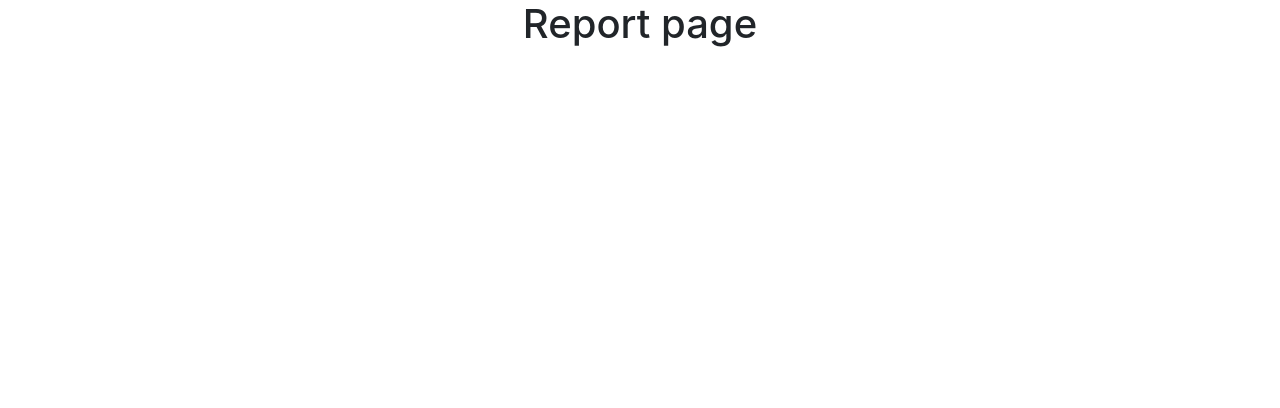
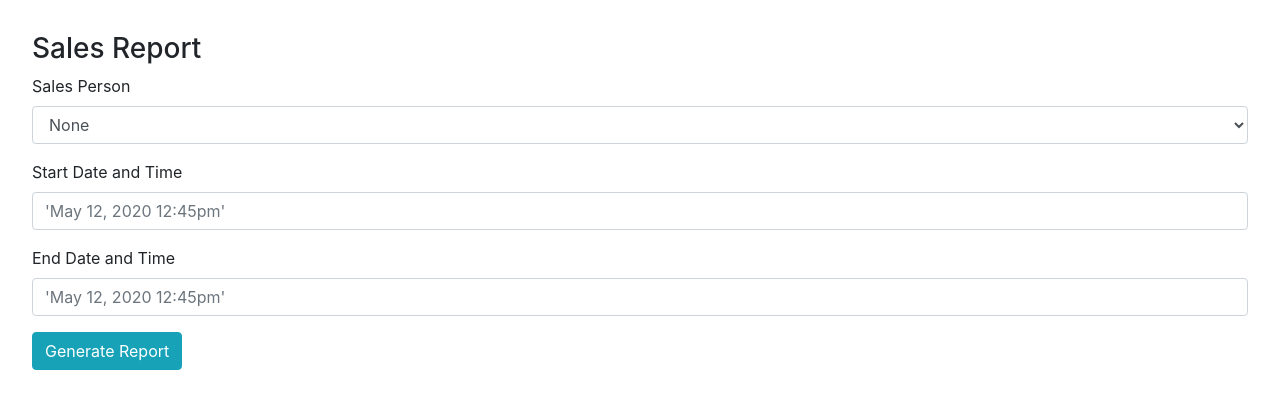
Before and after one commit to patbeqo/Lemonade, a React (Create React App) app in the folder SalesTrackingApp/: page /sales/report in a window 1280 px wide. Shown: the top 408 px of the page. Built offline with nearby package versions, Linux system fonts and the light colour scheme.

Commit message:
Updated css files

```diff
--- a/SalesTrackingApp/src/App.css
+++ /dev/null
@@ -1,38 +0,0 @@
-.App {
-  text-align: center;
-}
-
-.App-logo {
-  height: 40vmin;
-  pointer-events: none;
-}
-
-@media (prefers-reduced-motion: no-preference) {
-  .App-logo {
-    animation: App-logo-spin infinite 20s linear;
-  }
-}
-
-.App-header {
-  background-color: #282c34;
-  min-height: 100vh;
-  display: flex;
-  flex-direction: column;
-  align-items: center;
-  justify-content: center;
-  font-size: calc(10px + 2vmin);
-  color: white;
-}
-
-.App-link {
-  color: #61dafb;
-}
-
-@keyframes App-logo-spin {
-  from {
-    transform: rotate(0deg);
-  }
-  to {
-    transform: rotate(360deg);
-  }
-}
--- a/SalesTrackingApp/src/App.js
+++ b/SalesTrackingApp/src/App.js
@@ -1,5 +1,4 @@
 import React from 'react';
-import './App.css';
 import SalesPage from './SalesPage.js';
 import ReportPage from './ReportPage.js';
 import Homepage from './Homepage.js';
--- /dev/null
+++ b/SalesTrackingApp/src/Homepage.css
@@ -0,0 +1,11 @@
+
+.Site {
+    display: flex;
+    min-height: 100vh;
+    flex-direction: column;
+    margin: 2em;
+}
+
+.Site-content {
+    flex: 1 0 auto;
+}
--- a/SalesTrackingApp/src/Homepage.js
+++ b/SalesTrackingApp/src/Homepage.js
@@ -1,20 +1,19 @@
 import React from 'react';
-import './App.css';
 import { Link } from 'react-router-dom';
 
 function EnterSale() {
   return (
-    <div>
+    <body class="Site">
     <h1> Welcome Back! </h1>
-    <p>
+    <main class="Site-content">
       <Link to = "/sales/form/">
         <button type="button" class="btn btn-outline-success">Enter Sale</button>
       </Link>
       <Link to = '/sales/report/'>
       <button type="button" class="btn btn-outline-primary">Sales Report</button>
       </Link>
-    </p>
-  </div>
+    </main>
+  </body>
   );
 }
 
--- /dev/null
+++ b/SalesTrackingApp/src/ProfitsTable.js
@@ -0,0 +1,31 @@
+import React, { Component } from 'react';
+
+class ProfitsTable extends Component {
+
+    render(){
+
+        return (
+            <form>
+                <div class="form-row">
+                    <div class="col">
+                        <label>Date</label>
+                        <input type="text" readonly  value="date"></input>
+                    </div>
+                    <div class="col">
+                        <label>Items Sold</label>
+                        <input type="text" readonly  value="item, item, ..."></input>
+                    </div>
+                    <div class="col">
+                        <label>Total Price</label>
+                        <input type="text" readonly  value="number"></input>
+                    </div>
+                    <div class="col">
+                        <label>Commission Earned</label>
+                        <input type="text" readonly  value="number"></input>
+                    </div>
+                </div>
+            </form>
+        );
+    }
+}
+export default ProfitsTable;
--- /dev/null
+++ b/SalesTrackingApp/src/ReportPage.css
@@ -0,0 +1,11 @@
+
+.Site {
+    display: flex;
+    min-height: 100vh;
+    flex-direction: column;
+    margin: 2em;
+}
+
+.Site-content {
+    flex: 1 0 auto;
+}
--- a/SalesTrackingApp/src/ReportPage.js
+++ b/SalesTrackingApp/src/ReportPage.js
@@ -1,13 +1,64 @@
-import React from 'react';
-import './App.css';
+import React, { Component } from 'react';
 import SalesPage from './SalesPage.js';
+import ProfitsTable from './ProfitsTable.js';
 
-function ReportPage() {
-  return (
-    <div>
-        <h1> Report page </h1>
-    </div>
-  );
+class ReportPage extends Component {
+
+  state = {
+    salesPerson: '',
+    startTime: '',
+    endTime: ''
+  };
+
+
+  //Function updates the Sales Person
+  updateSalesPerson(e) {
+    this.setState({salesPerson: e.target.value});
+  };
+
+  //Function updates lower limit
+  updateStartDate(e) {
+    this.setState({startTime: e.target.value});
+  };
+
+  //Function updates upper limit
+  updateEndDate(e) {
+    this.setState({endTime: e.target.value});
+  };
+
+  render(){
+
+    return (
+      <body class="Site">
+        <h3>Sales Report</h3>
+        <main class="Site-content">
+          <form>
+            <div class="form-group row">
+              <div class="col">
+                <label for="item_selct">Sales Person</label>
+                <select class="form-control" id="item_select" onChange = {this.updateSalesPerson.bind(this)}>
+                  <option>None</option>
+                  <option>Jeff Terry</option>
+                  <option>Thomas Black</option>
+                  <option>John Rice</option>
+                  <option>Larry Long</option>
+                </select>
+              </div>
+            </div>
+            <div class="form-group">
+              <label for="exampleInputEmail1"> Start Date and Time</label>
+              <input type="email" class="form-control" id="exampleInputEmail1" aria-describedby="emailHelp" placeholder="'May 12, 2020 12:45pm'" onChange = {this.updateStartDate.bind(this)}></input>
+            </div>
+            <div class="form-group">
+              <label for="exampleInputEmail1"> End Date and Time</label>
+              <input type="email" class="form-control" id="exampleInputEmail1" aria-describedby="emailHelp" placeholder="'May 12, 2020 12:45pm'" onChange = {this.updateEndDate.bind(this)}></input>
+            </div>
+            <button type="button" class="btn btn-info">Generate Report</button>
+        </form>
+      </main>
+    </body>
+    );
+  }
 }
 
 export default ReportPage;
--- a/SalesTrackingApp/src/SalesForm.js
+++ b/SalesTrackingApp/src/SalesForm.js
@@ -123,7 +123,7 @@ class SalesForm extends Component {
             </div>
           </div>
             <div class="col">
-              <button type="button" class="btn btn-outline-primary" onClick = {this.saveDataFunction.bind(this)}>Save</button>
+              <button type="button" class="btn btn-outline-info" onClick = {this.saveDataFunction.bind(this)}>Save</button>
             </div>
         </div>
       </footer>
--- a/SalesTrackingApp/src/SalesPage.js
+++ b/SalesTrackingApp/src/SalesPage.js
@@ -34,7 +34,6 @@ class SalesPage extends Component {
 
     return (
       <body>
-        <h1> Sales page </h1>
         < SalesFrom onSave={this.addSalesForm}/>
       </body>
     );
```
